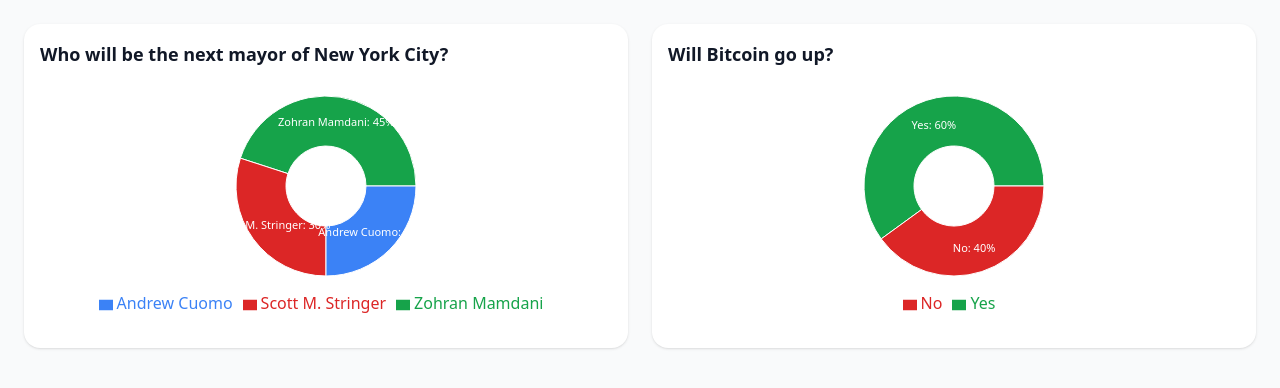
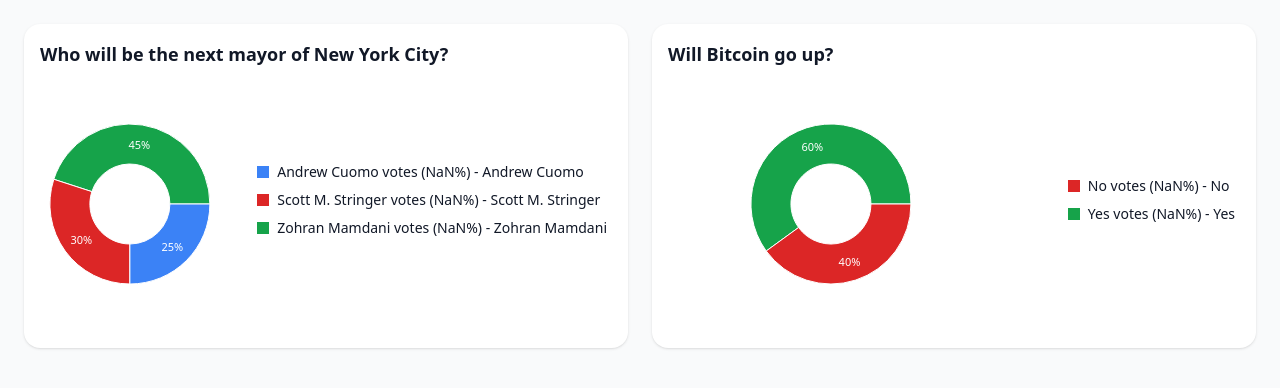
Before and after one commit to fishseabowl/realvoice, a React (Vite) app: page / in a window 1280 px wide. Shown: the top 388 px of the page. Built offline with nearby package versions, Linux system fonts and the light colour scheme.

Commit message:
move legend to the right

```diff
--- a/src/components/BetPieChart.tsx
+++ b/src/components/BetPieChart.tsx
@@ -6,6 +6,7 @@
   Tooltip,
   Legend,
 } from "recharts";
+import { useEffect, useState } from "react";
 
 export type PieData = { name: string; value: number };
 
@@ -17,23 +18,66 @@
 
 export default function BetPieChart({ data }: BetPieChartProps) {
   const total = data.reduce((s, d) => s + Math.max(0, d.value), 0);
+  const [containerWidth, setContainerWidth] = useState(0);
+
+  // Custom legend renderer
+  const renderLegend = (props: any) => {
+    const { payload } = props;
+    return (
+      <ul className="list-none p-0 m-0 flex flex-col justify-center">
+        {payload.map((entry: any, index: number) => {
+          const percent =
+            total > 0 ? ((entry.value / total) * 100).toFixed(0) : "0";
+          return (
+            <li
+              key={`item-${index}`}
+              className="flex items-center mb-2 text-sm"
+            >
+              <div
+                style={{
+                  width: 12,
+                  height: 12,
+                  backgroundColor: entry.color,
+                  marginRight: 8,
+                }}
+              />
+              <span>{`${entry.value} votes (${percent}%) - ${entry.payload.name}`}</span>
+            </li>
+          );
+        })}
+      </ul>
+    );
+  };
+
+  // Update container width to adjust pie size dynamically
+  useEffect(() => {
+    const handleResize = () => {
+      const el = document.getElementById("bet-piechart-container");
+      if (el) setContainerWidth(el.offsetWidth);
+    };
+    handleResize();
+    window.addEventListener("resize", handleResize);
+    return () => window.removeEventListener("resize", handleResize);
+  }, []);
+
+  // Calculate outerRadius based on container width
+  const outerRadius = Math.min(80, containerWidth * 0.4);
 
   return (
-    <div className="w-full h-64">
+    <div id="bet-piechart-container" className="w-full h-64">
       <ResponsiveContainer width="100%" height="100%">
         <PieChart>
           <Pie
             data={data}
             dataKey="value"
             nameKey="name"
-            cx="50%"
+            cx="40%" // shift pie left to leave space for legend
             cy="50%"
-            outerRadius={90}
-            innerRadius={40}
+            outerRadius={outerRadius}
+            innerRadius={outerRadius / 2}
             isAnimationActive={true}
             labelLine={false}
             label={({
-              name,
               value,
               cx,
               cy,
@@ -41,15 +85,13 @@
               innerRadius,
               outerRadius,
             }) => {
-              // position labels inside slices
               const RADIAN = Math.PI / 180;
               const radius = innerRadius + (outerRadius - innerRadius) / 2;
               const safeMidAngle = midAngle ?? 0;
               const x = cx + radius * Math.cos(-safeMidAngle * RADIAN);
               const y = cy + radius * Math.sin(-safeMidAngle * RADIAN);
-              const safeValue = value ?? 0;
               const percent =
-                total > 0 ? ((safeValue / total) * 100).toFixed(0) : "0";
+                total > 0 ? ((value ?? 0) / total * 100).toFixed(0) : "0";
               return (
                 <text
                   x={x}
@@ -59,7 +101,7 @@
                   dominantBaseline="central"
                   fontSize={11}
                 >
-                  {`${name}: ${percent}%`}
+                  {`${percent}%`}
                 </text>
               );
             }}
@@ -72,7 +114,12 @@
             ))}
           </Pie>
           <Tooltip formatter={(val: any) => [String(val), "Votes"]} />
-          <Legend verticalAlign="bottom" height={36} />
+          <Legend
+            layout="vertical"
+            verticalAlign="middle"
+            align="right"
+            content={renderLegend}
+          />
         </PieChart>
       </ResponsiveContainer>
     </div>
```
